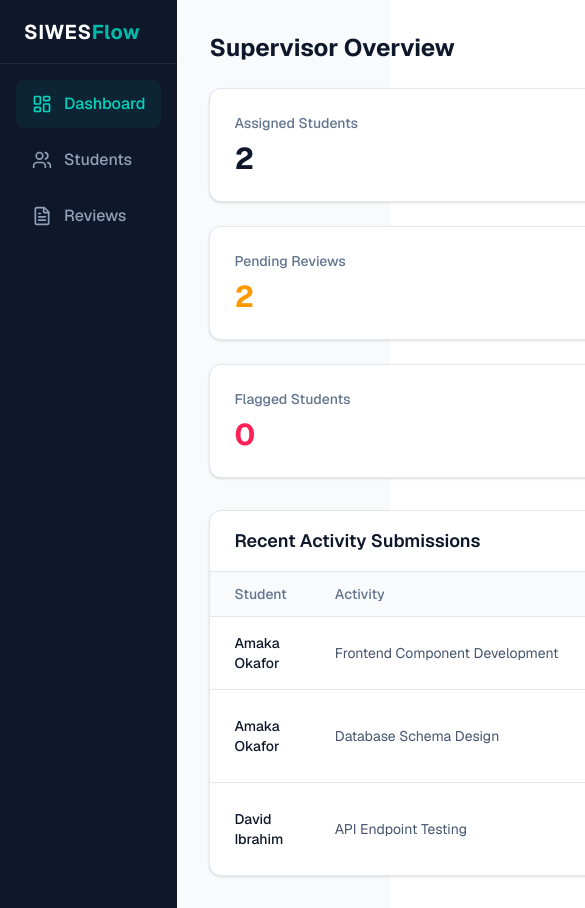
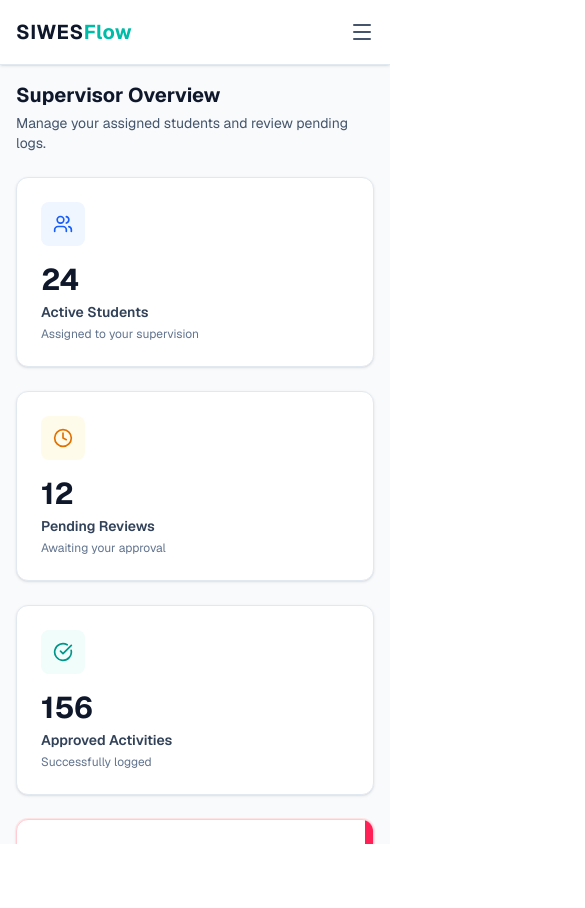
Before and after one commit to Enchanted-Digital-Academy/siwesflow, a Next.js app: page /supervisor/dashboard in a window 390 px wide. Shown: the top 908 px of the page, 585 px wide, since content can reach past the window. After the commit the page ends 844 px from the top, so only its background shows below. Built offline with nearby package versions, Linux system fonts and the light colour scheme.

Commit message:
feat: enhance supervisor dashboard with sidebar, mobile header, and dashboard metrics

```diff
--- a/src/app/supervisor/dashboard/page.tsx
+++ b/src/app/supervisor/dashboard/page.tsx
@@ -1,28 +1,66 @@
-import React from 'react';
+"use client";
+
+import React, { useState } from 'react';
+import { Menu } from 'lucide-react';
 import Sidebar from '../../../components/supervisor/Sidebar';
-import StatCard from '../../../components/supervisor/StatCard';
+import DashboardMetrics from '../../../components/supervisor/DashboardMetrics';
 import RecentActivityTable from '../../../components/supervisor/RecentActivityTable';
 import { mockStudents, mockActivityLogs } from '../../../data/mock';
 
+
 export default function SupervisorDashboard() {
-  // Dynamically calculate pending reviews
-  const pendingCount = mockActivityLogs.filter(log => log.status === 'pending').length;
+  const [isSidebarOpen, setIsSidebarOpen] = useState(false);
 
   return (
-    <div className="min-h-screen bg-slate-50 flex font-sans">
-      <Sidebar />
+    <div className="min-h-screen bg-slate-50 flex font-sans overflow-hidden">
 
-      <main className="flex-1 p-8">
-        <h1 className="text-2xl font-bold text-slate-900 mb-6">Supervisor Overview</h1>
+      {/* 1. Mobile Backdrop Overlay */}
+      {isSidebarOpen && (
+        <div
+          className="fixed inset-0 bg-slate-900/50 z-20 md:hidden backdrop-blur-sm transition-opacity"
+          onClick={() => setIsSidebarOpen(false)}
+        />
+      )}
 
-        <div className="grid grid-cols-1 md:grid-cols-3 gap-6">
-          <StatCard title="Assigned Students" value={mockStudents.length} />
-          <StatCard title="Pending Reviews" value={pendingCount} valueColor="text-amber-500" />
-          <StatCard title="Flagged Students" value="0" valueColor="text-rose-500" />
+      {/* 2. The Sidebar (Off-canvas on mobile, fixed on desktop) */}
+      <div
+        className={`fixed inset-y-0 left-0 z-30 transform md:relative md:translate-x-0 transition-transform duration-300 ease-in-out flex-shrink-0 ${
+          isSidebarOpen ? 'translate-x-0' : '-translate-x-full'
+        }`}
+      >
+        <Sidebar />
+      </div>
+
+      {/* 3. Main Content Area */}
+      <main className="flex-1 flex flex-col h-screen overflow-y-auto w-full">
+
+        {/* Mobile-Only Header */}
+        <div className="md:hidden bg-white border-b border-slate-200 px-4 py-3 flex items-center justify-between sticky top-0 z-10 shadow-sm">
+          <span className="text-slate-900 text-xl font-bold tracking-wide">
+          SIWES<span className="text-teal-500">Flow</span>
+        </span>
+          <button
+            onClick={() => setIsSidebarOpen(true)}
+            className="p-2 -mr-2 text-slate-600 hover:text-teal-600 hover:bg-teal-50 rounded-lg transition-colors"
+            aria-label="Toggle Menu"
+          >
+            <Menu size={24} />
+          </button>
         </div>
 
-        {/* New Table Component */}
-        <RecentActivityTable logs={mockActivityLogs} students={mockStudents} />
+        {/* Dashboard Content */}
+        <div className="p-4 md:p-8 w-full max-w-7xl mx-auto">
+          <div className="mb-6">
+            <h1 className="text-xl md:text-2xl font-bold text-slate-900">Supervisor Overview</h1>
+            <p className="text-slate-600 text-sm mt-1">Manage your assigned students and review pending logs.</p>
+          </div>
+
+          <DashboardMetrics />
+
+          <div className="overflow-x-auto w-full mt-2 rounded-xl shadow-sm border border-slate-200 bg-white">
+            <RecentActivityTable logs={mockActivityLogs} students={mockStudents} />
+          </div>
+        </div>
       </main>
     </div>
   );
--- /dev/null
+++ b/src/components/supervisor/DashboardMetrics.tsx
@@ -0,0 +1,74 @@
+import React from 'react';
+import { Users, Clock, CheckCircle, AlertTriangle } from 'lucide-react';
+
+export default function DashboardMetrics() {
+  const metrics = [
+    {
+      title: "Active Students",
+      value: "24",
+      description: "Assigned to your supervision",
+      icon: <Users size={20} />,
+      colorTheme: "text-blue-600",
+      bgTheme: "bg-blue-50",
+      borderTheme: "border-blue-100"
+    },
+    {
+      title: "Pending Reviews",
+      value: "12",
+      description: "Awaiting your approval",
+      icon: <Clock size={20} />,
+      colorTheme: "text-amber-600",
+      bgTheme: "bg-amber-50",
+      borderTheme: "border-amber-100"
+    },
+    {
+      title: "Approved Activities",
+      value: "156",
+      description: "Successfully logged",
+      icon: <CheckCircle size={20} />,
+      colorTheme: "text-teal-600",
+      bgTheme: "bg-teal-50",
+      borderTheme: "border-teal-100"
+    },
+    {
+      title: "Flagged Students",
+      value: "3",
+      description: "At-risk or inactive",
+      icon: <AlertTriangle size={20} />,
+      colorTheme: "text-rose-600",
+      bgTheme: "bg-rose-50",
+      borderTheme: "border-rose-200",
+      alert: true
+    }
+  ];
+
+  return (
+    <div className="grid grid-cols-1 md:grid-cols-2 lg:grid-cols-4 gap-6 mb-8">
+      {metrics.map((metric, index) => (
+        <div
+          key={index}
+          className={`relative overflow-hidden bg-white border rounded-xl p-6 shadow-sm transition-all hover:shadow-md ${
+            metric.alert ? 'border-rose-200 ring-1 ring-rose-100' : 'border-slate-200'
+          }`}
+        >
+          {/* Alert Indicator for Flagged Card */}
+          {metric.alert && (
+            <div className="absolute top-0 right-0 w-2 h-full bg-rose-500"></div>
+          )}
+
+          <div className="flex items-center justify-between mb-4">
+            <div className={`p-3 rounded-lg ${metric.bgTheme} ${metric.colorTheme}`}>
+              {metric.icon}
+            </div>
+          </div>
+
+          <div>
+            <h3 className="text-3xl font-bold text-slate-900 mb-1">{metric.value}</h3>
+            <p className="text-sm font-semibold text-slate-700">{metric.title}</p>
+            <p className="text-xs text-slate-500 mt-1">{metric.description}</p>
+          </div>
+        </div>
+      ))}
+    </div>
+  );
+}
```
